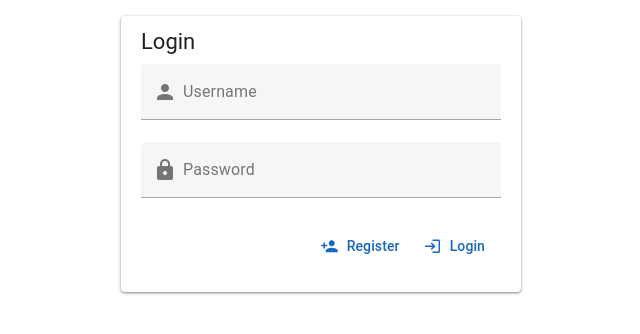
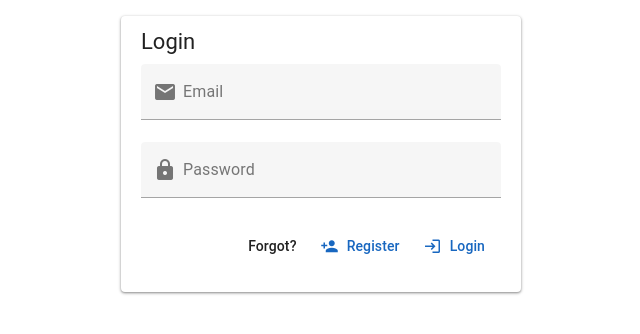
Before and after one commit to Phone202817/todo-app, a Vue app: page / in a window 1280 px wide. Shown: the top 334 px of the page, without its empty margins (319-959 px from the left). Built offline with nearby package versions, Linux system fonts and the light colour scheme.

Commit message:
add register page,connect firebase FirestoreDB

```diff
--- a/src/components/pages/Login.vue
+++ b/src/components/pages/Login.vue
@@ -7,10 +7,10 @@
           <v-card-text>
             <v-form @submit.prevent="login">
               <v-text-field
-                label="Username"
-                v-model="username"
+                label="Email"
+                v-model="email"
                 required
-                prepend-inner-icon="mdi-account"
+                prepend-inner-icon="mdi-email"
               />
 
               <v-text-field
@@ -23,20 +23,9 @@
 
               <v-card-actions>
                 <v-spacer />
-                <v-btn
-                  color="primary"
-                  prepend-icon="mdi-account-plus"
-                  @click="register"
-                >
-                  Register
-                </v-btn>
-                <v-btn
-                  color="primary"
-                  prepend-icon="mdi-login"
-                  type="submit"
-                >
-                  Login
-                </v-btn>
+                <v-btn text @click="forgotPassword">Forgot?</v-btn>
+                <v-btn color="primary" prepend-icon="mdi-account-plus" @click="register">Register</v-btn>
+                <v-btn color="primary" prepend-icon="mdi-login" type="submit">Login</v-btn>
               </v-card-actions>
             </v-form>
           </v-card-text>
@@ -47,23 +36,43 @@
 </template>
 
 <script setup lang="ts">
-import { ref } from "vue";
-import { useRouter } from "vue-router";
-const router = useRouter();
-const username = ref("");
-const password = ref("");
-const login = () => {
-  if (username.value === "admin" && password.value === "password") {
-    router.push("/todos");
-  } else {
-    // use Vuetify-friendly alert fallback
-    // keep simple for now
-    alert("Invalid credentials");
+import { ref } from 'vue'
+import { useRouter } from 'vue-router'
+import { loginUser } from '../../firebase/auth'
+import { sendPasswordResetEmail } from 'firebase/auth'
+import { auth } from '../../firebase/config'
+
+const router = useRouter()
+const email = ref('')
+const password = ref('')
+
+const login = async () => {
+  try {
+    await loginUser(email.value, password.value)
+    router.push('/todos')
+  } catch (err: any) {
+    if (err.code === 'auth/user-not-found' || err.code === 'auth/wrong-password') {
+      alert('Invalid credentials — please check email and password')
+    } else {
+      alert(err.message || 'Login failed')
+    }
   }
-};
-const register = () => {
-  router.push('/register')
-};
+}
+
+const register = () => router.push('/register')
+
+const forgotPassword = async () => {
+  if (!email.value) {
+    alert('Please enter your email to reset password')
+    return
+  }
+  try {
+    await sendPasswordResetEmail(auth, email.value)
+    alert('Password reset email sent')
+  } catch (err: any) {
+    alert(err.message || 'Failed to send reset email')
+  }
+}
 </script>
 
 <style scoped>
--- a/src/components/pages/Register.vue
+++ b/src/components/pages/Register.vue
@@ -28,14 +28,13 @@
               />
 
               <v-card-actions>
+                <v-btn  prepend-icon="mdi-login" to="/login">Login</v-btn>
                 <v-spacer />
                 <v-btn color="primary" prepend-icon="mdi-account-plus" type="submit">Register</v-btn>
               </v-card-actions>
             </v-form>
           </v-card-text>
-          <v-card-subtitle class="px-6 pb-6">
-            <RouterLink to="/login">Already have an account? Login</RouterLink>
-          </v-card-subtitle>
+
         </v-card>
       </v-col>
     </v-row>
@@ -65,5 +64,5 @@ const onRegister = async () => {
 </script>
 
 <style scoped>
-.v-card { padding: 16px }
+@import "../css/login.css";
 </style>
--- a/src/firebase/auth.ts
+++ b/src/firebase/auth.ts
@@ -1,11 +1,15 @@
-import { auth, db } from './config.ts'
-import { createUserWithEmailAndPassword, updateProfile } from 'firebase/auth'
+import { auth, db } from './config'
+import { createUserWithEmailAndPassword, updateProfile, signInWithEmailAndPassword } from 'firebase/auth'
 import { doc, setDoc, serverTimestamp } from 'firebase/firestore'
 
 export async function registerUser(email: string, password: string, displayName: string) {
   const credential = await createUserWithEmailAndPassword(auth, email, password)
   if (credential.user) {
     await updateProfile(credential.user, { displayName })
+    // Ensure auth.currentUser is set and matches
+    if (!auth.currentUser || auth.currentUser.uid !== credential.user.uid) {
+      throw new Error('Authentication state mismatch after sign up')
+    }
     const userRef = doc(db, 'users', credential.user.uid)
     await setDoc(userRef, {
       uid: credential.user.uid,
@@ -16,3 +20,8 @@ export async function registerUser(email: string, password: string, displayName:
   }
   return credential.user
 }
+
+export async function loginUser(email: string, password: string) {
+  const credential = await signInWithEmailAndPassword(auth, email, password)
+  return credential.user
+}
```
Also changed, not shown: firebase.json, 1 other file (tests, documents, lock files or other folders).
